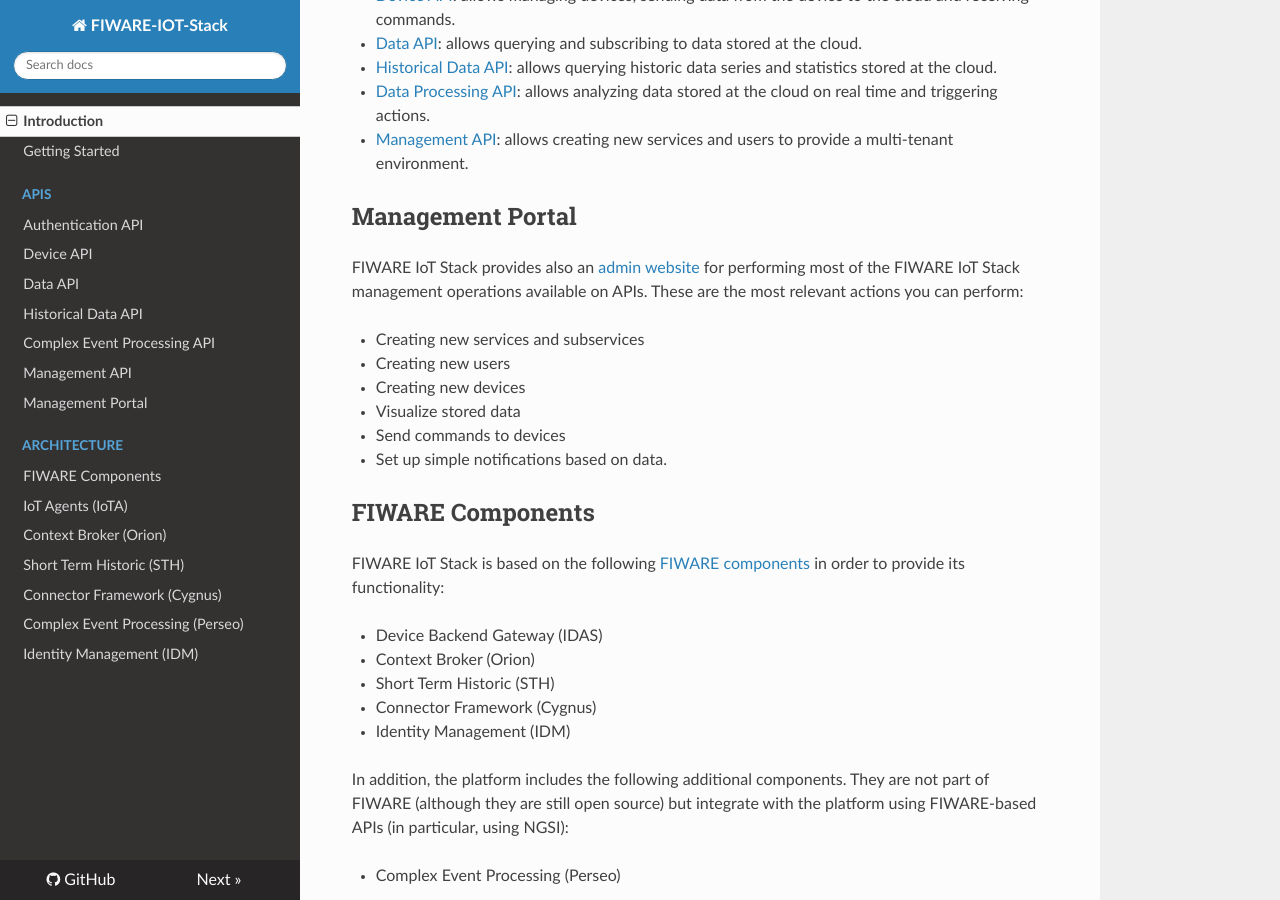
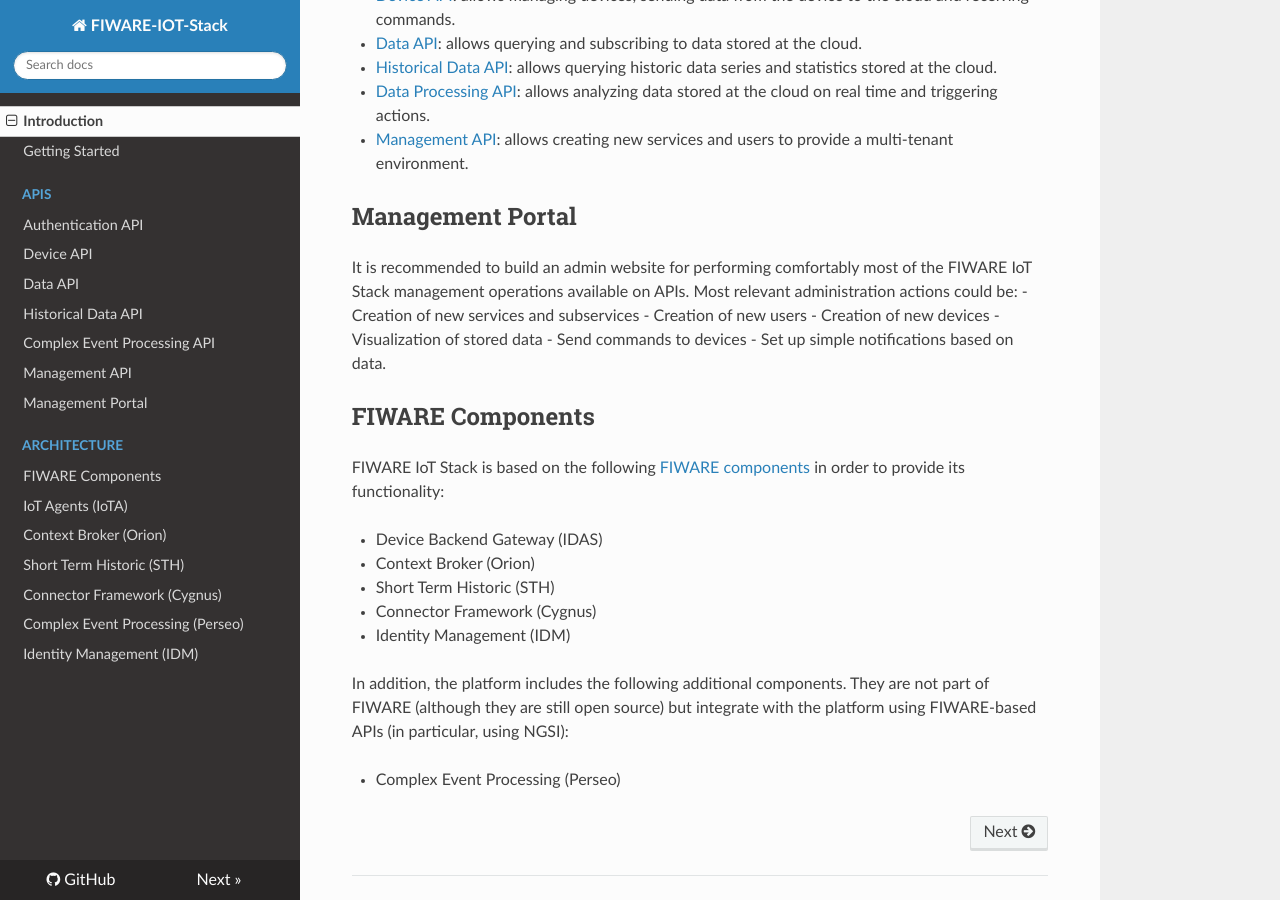
Before and after one commit to telefonicaid/thinking-cities, an MkDocs documentation site: the page built from docs/index.md, in a window 1280 px wide and 900 px high, scrolled down 555 px. Built offline with MkDocs 1.6.1, drawn with Linux system fonts in a browser that asks for light colours; nearby versions of some CDN libraries; old or Windows-style settings are respelled for this version of MkDocs.

Commit message:
Update documentation of the portal

```diff
--- a/docs/index.md
+++ b/docs/index.md
@@ -24,12 +24,11 @@
 
 ## Management Portal
 
-FIWARE IoT Stack provides also an [admin website](portal.md) for performing most of the FIWARE IoT Stack management operations available on APIs. These are the most relevant actions you can perform:
-
-- Creating new services and subservices
-- Creating new users
-- Creating new devices
-- Visualize stored data
+It is recommended to build an admin website for performing comfortably most of the FIWARE IoT Stack management operations available on APIs. Most relevant administration actions could be:
+- Creation of new services and subservices
+- Creation of new users
+- Creation of new devices
+- Visualization of stored data
 - Send commands to devices
 - Set up simple notifications based on data.
 
```
Also changed, not shown: docs/portal.md (deleted, +0 -26 lines).
